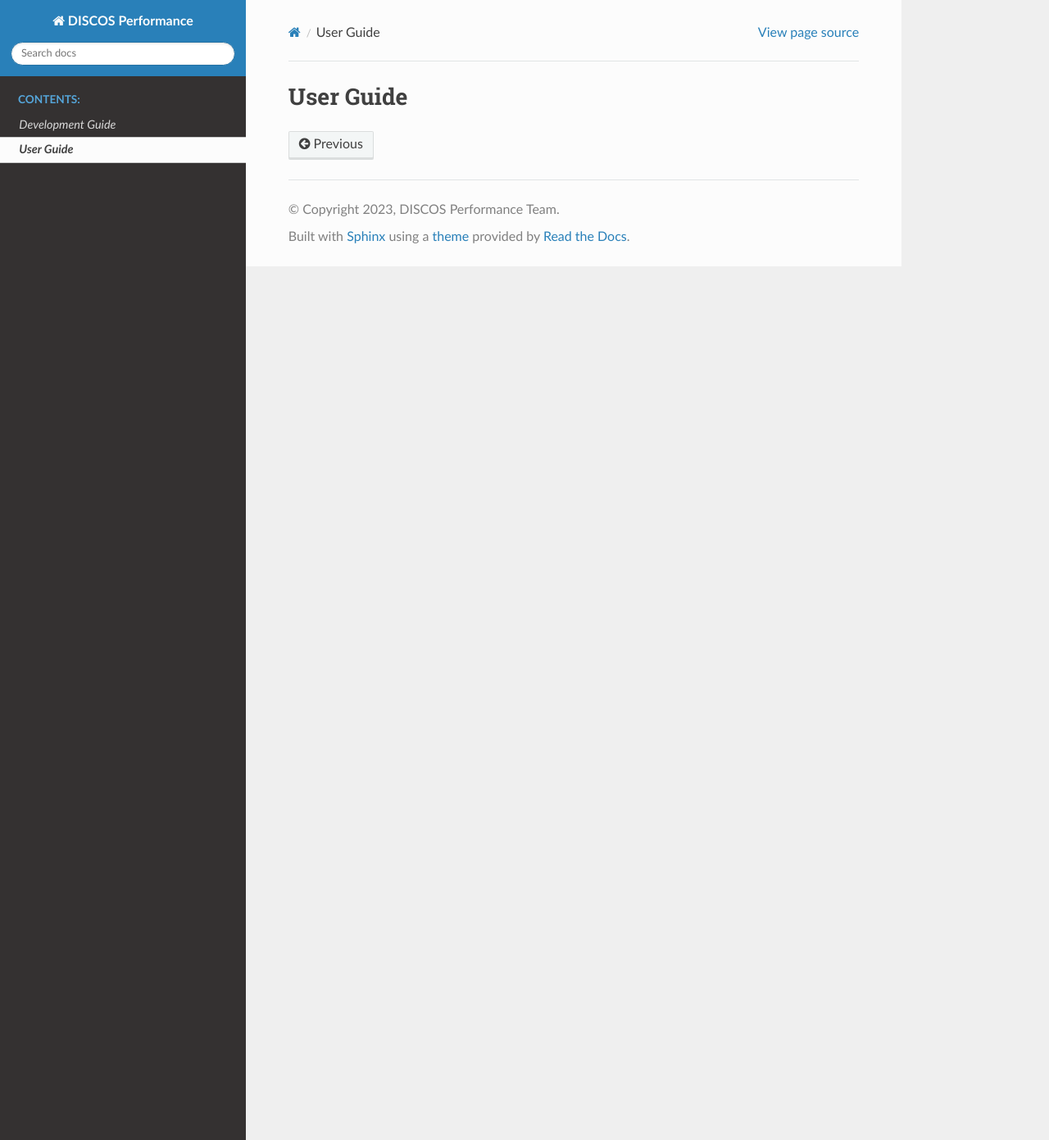
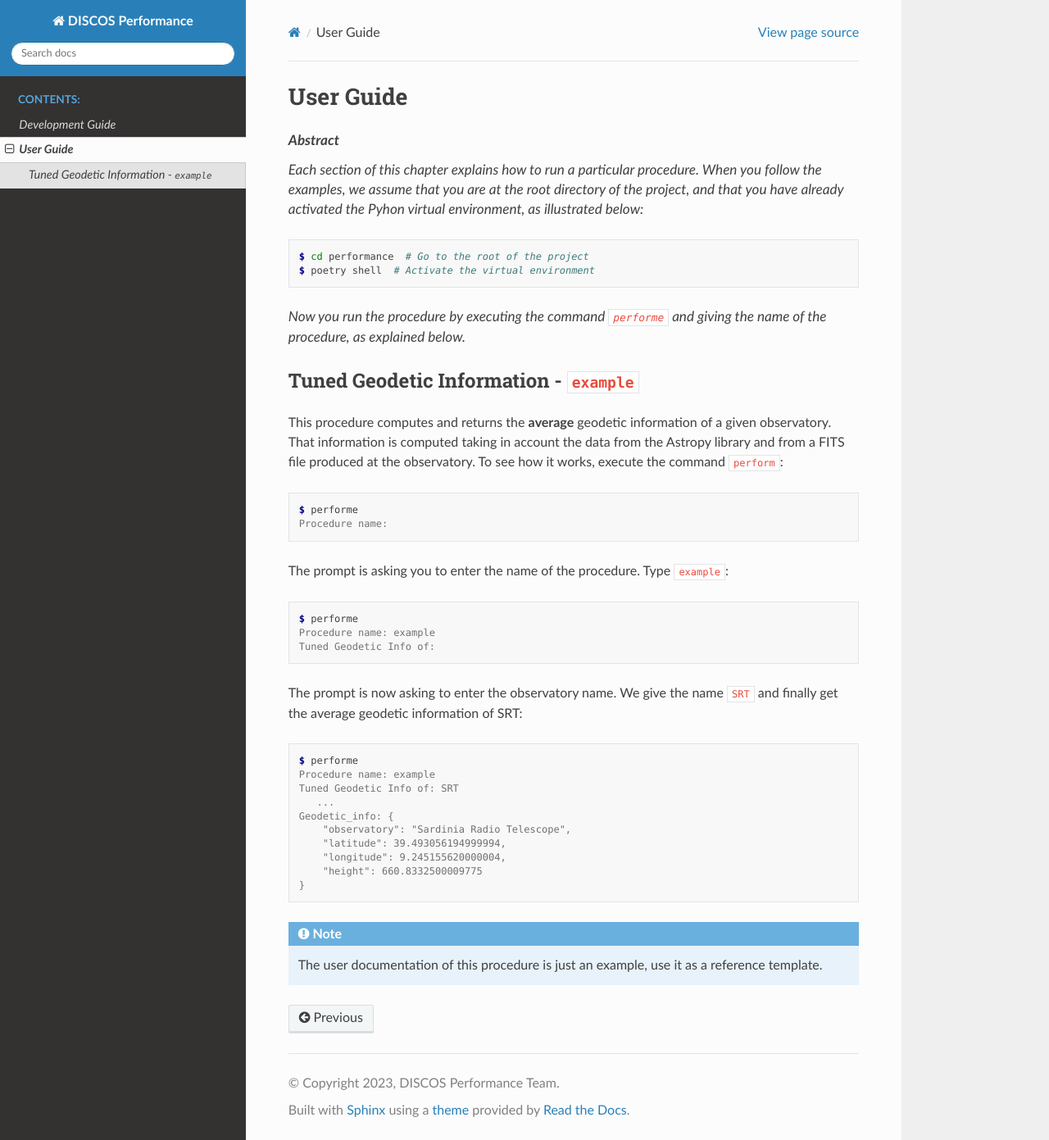
Before and after one commit to discos/characterization, a Sphinx documentation site: the page built from docs/user.rst, in a window 1280 px wide and 1391 px high. Shown: the whole window at 82% size. Built offline with Sphinx 7.4.7 and the Read the Docs theme 2.0.0, drawn with Linux system fonts in a browser that asks for light colours.

Commit message:
performe cli script

```diff
--- a/docs/user.rst
+++ b/docs/user.rst
@@ -2,3 +2,58 @@
 
 User Guide
 ==========
+
+.. topic:: Abstract
+
+   Each section of this chapter explains how to run a particular procedure.
+   When you follow the examples, we assume that you are at the root directory
+   of the project, and that you have already activated the Pyhon virtual
+   environment, as illustrated below:
+
+   .. code-block:: console
+
+      $ cd performance  # Go to the root of the project
+      $ poetry shell  # Activate the virtual environment
+
+   Now you run the procedure by executing the command ``performe``
+   and giving the name of the procedure, as explained below.
+
+
+Tuned Geodetic Information - ``example``
+-------------------------------------------
+This procedure computes and returns the **average** geodetic information of a
+given observatory.  That information is computed taking in account the data from
+the Astropy library and from a FITS file produced at the observatory.
+To see how it works, execute the command ``perform``:
+
+.. code-block:: console
+
+   $ performe
+   Procedure name:
+
+The prompt is asking you to enter the name of the procedure.  Type ``example``:
+
+.. code-block:: console
+
+   $ performe
+   Procedure name: example
+   Tuned Geodetic Info of:
+
+The prompt is now asking to enter the observatory name.  We give the name
+``SRT`` and finally get the average geodetic information of SRT:
+
+.. code-block:: console
+
+   $ performe
+   Procedure name: example
+   Tuned Geodetic Info of: SRT
+      ...
+   Geodetic_info: {
+       "observatory": "Sardinia Radio Telescope",
+       "latitude": 39.493056194999994,
+       "longitude": 9.245155620000004,
+       "height": 660.8332500009775
+   }
+
+.. note:: The user documentation of this procedure is just an example, use
+   it as a reference template.
--- a/pyproject.toml
+++ b/pyproject.toml
@@ -30,3 +30,6 @@ sphinx-rtd-theme = "^1.2.2"
 [build-system]
 requires = ["poetry-core"]
 build-backend = "poetry.core.masonry.api"
+
+[tool.poetry.scripts]
+performe = "scripts.performe:performe"
```
Also changed, not shown: docs/dev.rst (+4 -9 lines), 5 other files.
